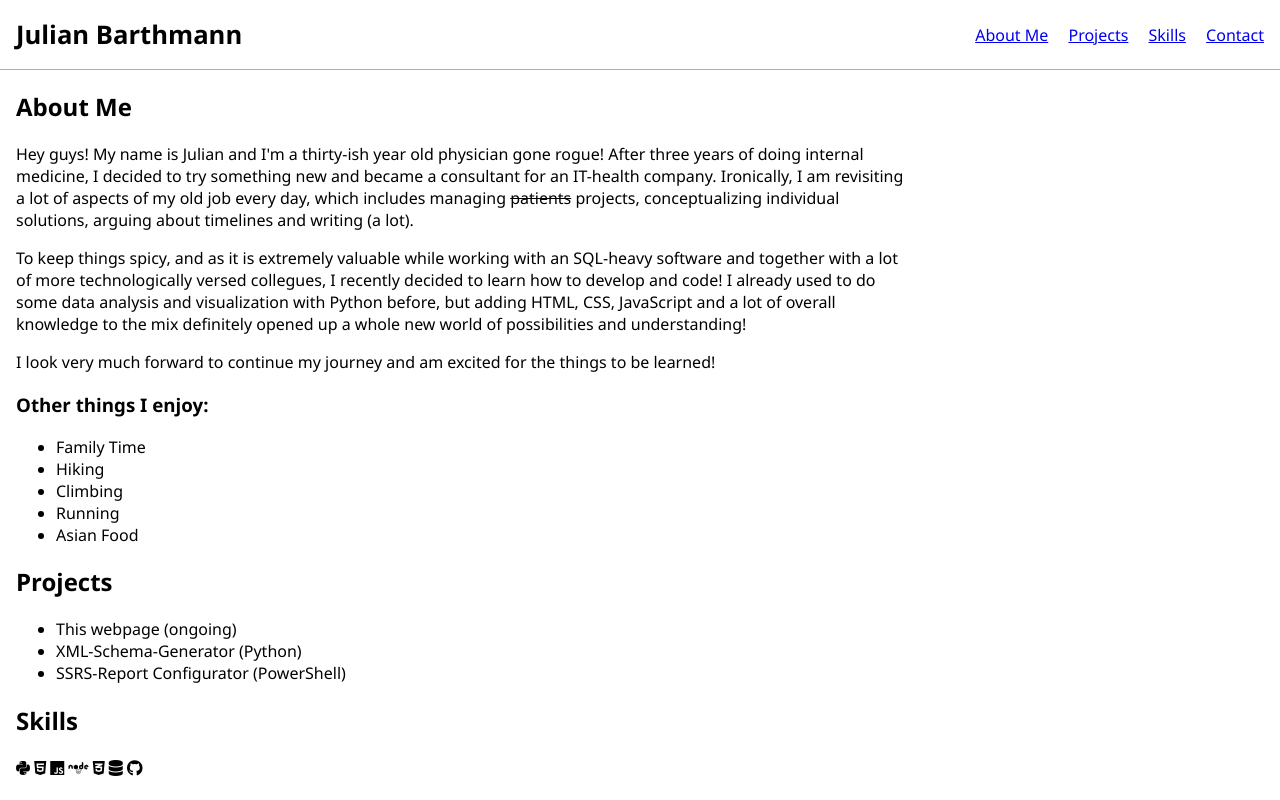
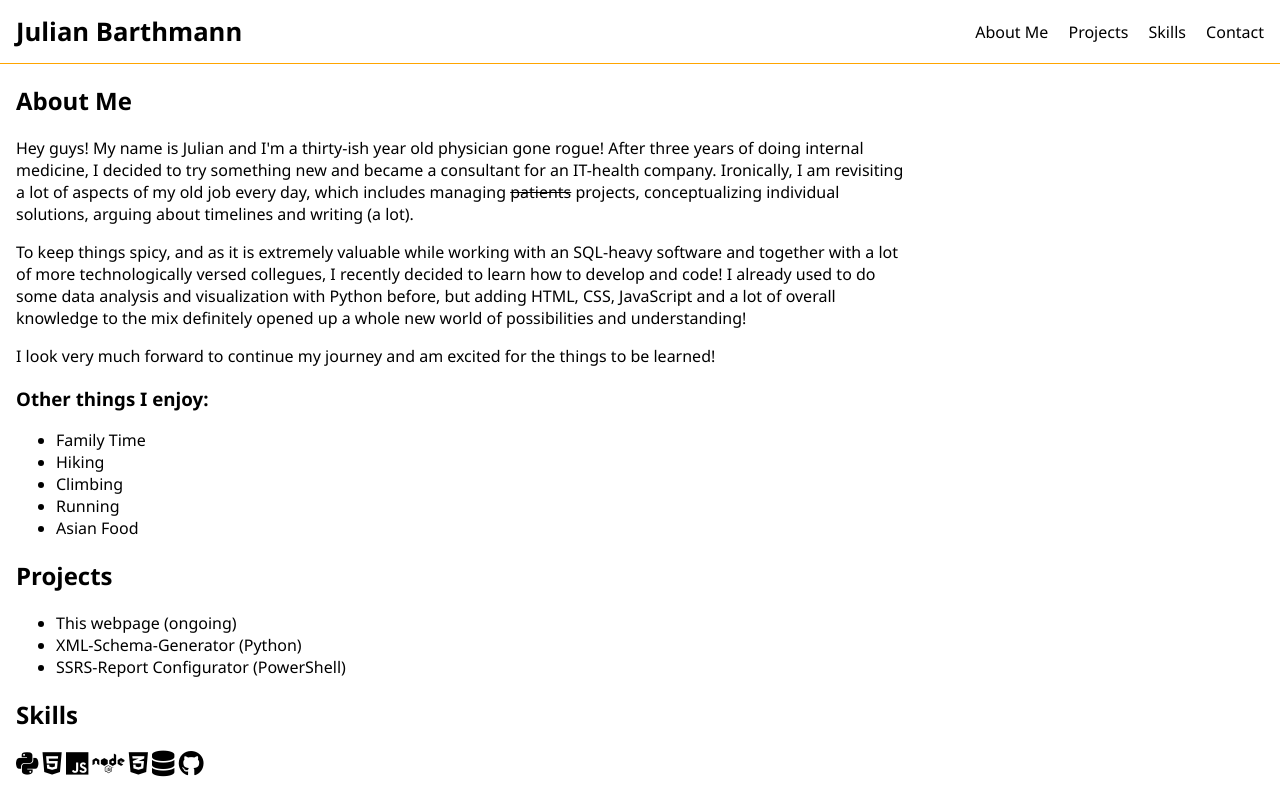
Before and after one commit to MrBtheMD/MrBtheMD.github.io, a website: page index.html in a window 1280 px wide. Drawn offline with Linux system fonts and the light colour scheme.

Commit message:
Fixed header and added classes for fa-icons

```diff
--- a/ressources/style.css
+++ b/ressources/style.css
@@ -8,11 +8,14 @@ html {
 
 body {
     margin: 0 auto;
-
+    padding-top: 4rem;
 }
 
 header {
-    position: relative;
+    position: fixed;
+    height: 4rem;
+    width: 100%;
+    top: 0;
     display: flex;
     justify-content: space-between;
     align-items: center;
@@ -38,8 +41,15 @@ section {
 }
 
 
+a {
+    text-decoration: none;
+    color: black;
+}
 
+a:hover {
+    color: orange;
+}
 
-svg {
+.fa-brands, .fa-solid {
     font-size: 1.6rem;
 }
```
